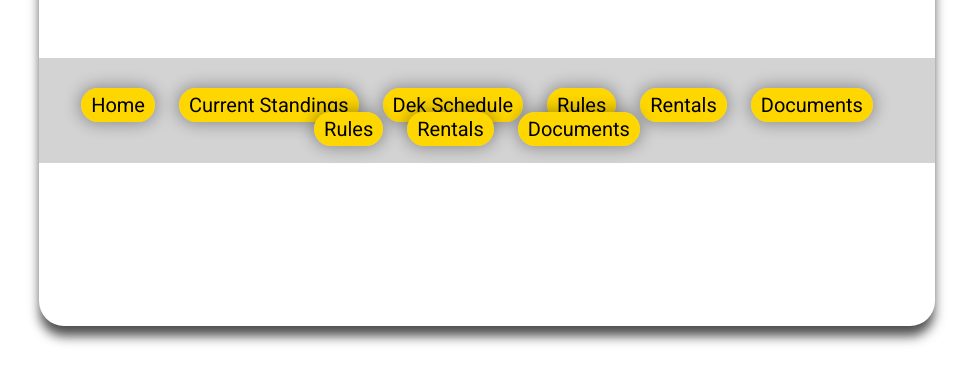
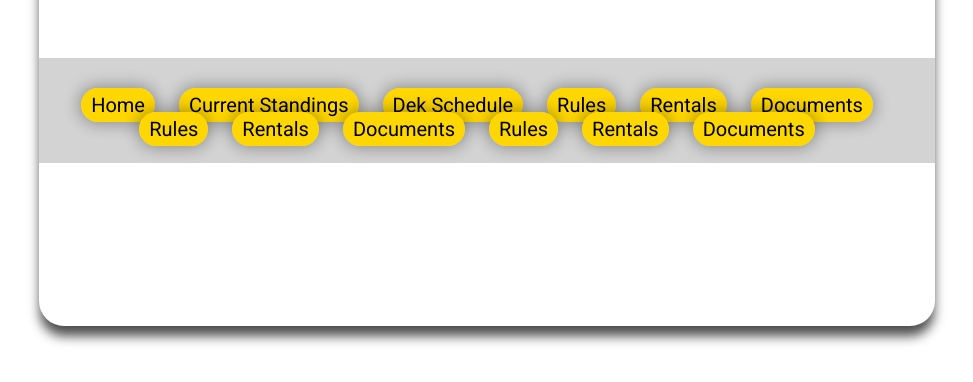
Before and after one commit to mattyj6792/mattyj6792.github.io, a plain HTML site: page index.html in a window 1280 px wide. Shown: the part 154-536 px from the top of the page, without its empty margins (153-1126 px from the left). Drawn offline with Linux system fonts and the light colour scheme.

Commit message:
Update index.html

```diff
--- a/index.html
+++ b/index.html
@@ -31,6 +31,9 @@
             <a href="#" class="btn">Rules</a>
             <a href="#" class="btn">Rentals</a>
             <a href="#" class="btn">Documents</a>
+            <a href="#" class="btn">Rules</a>
+            <a href="#" class="btn">Rentals</a>
+            <a href="#" class="btn">Documents</a>
         </div>
         <div class="pictures">
 
```
